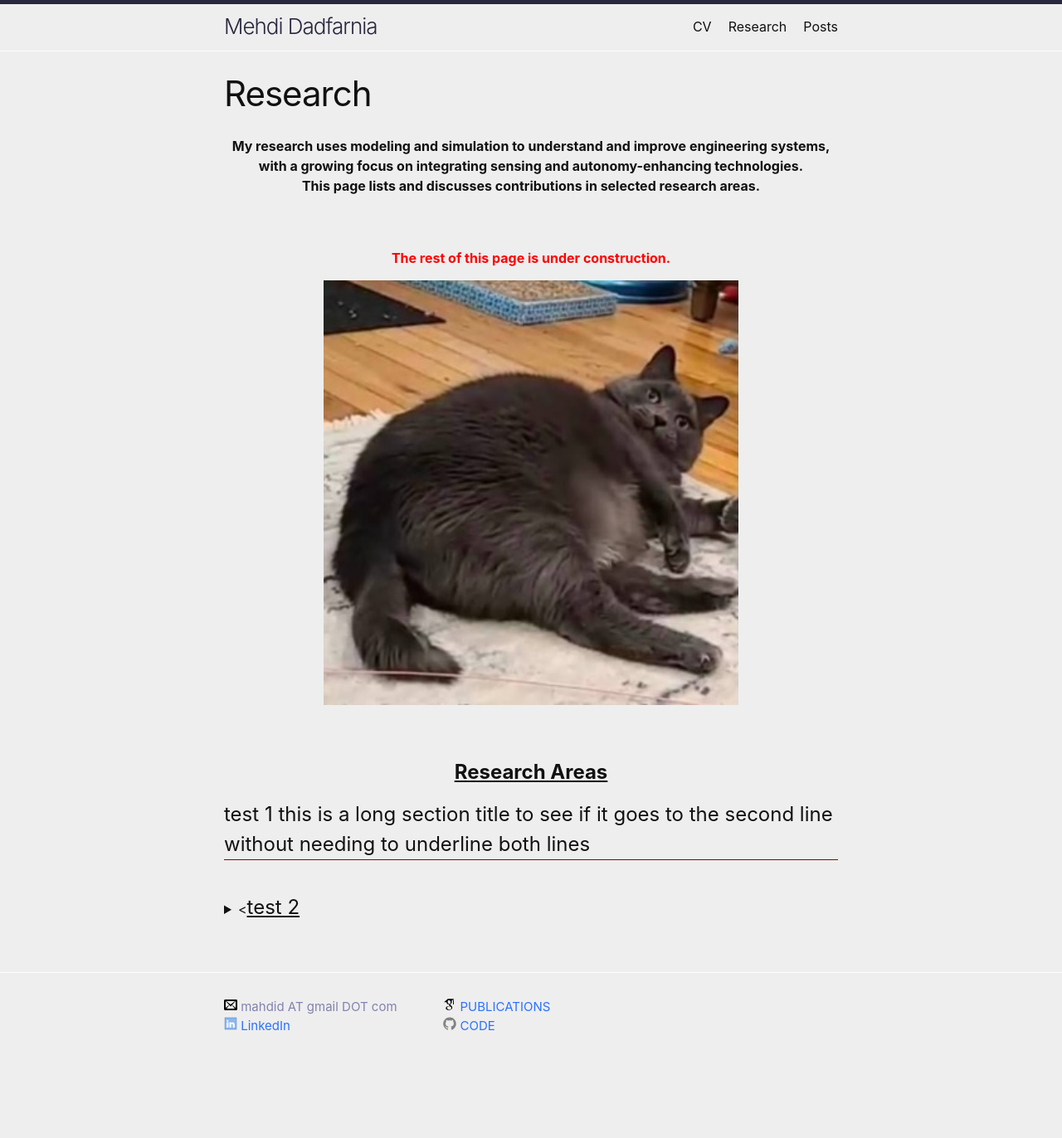
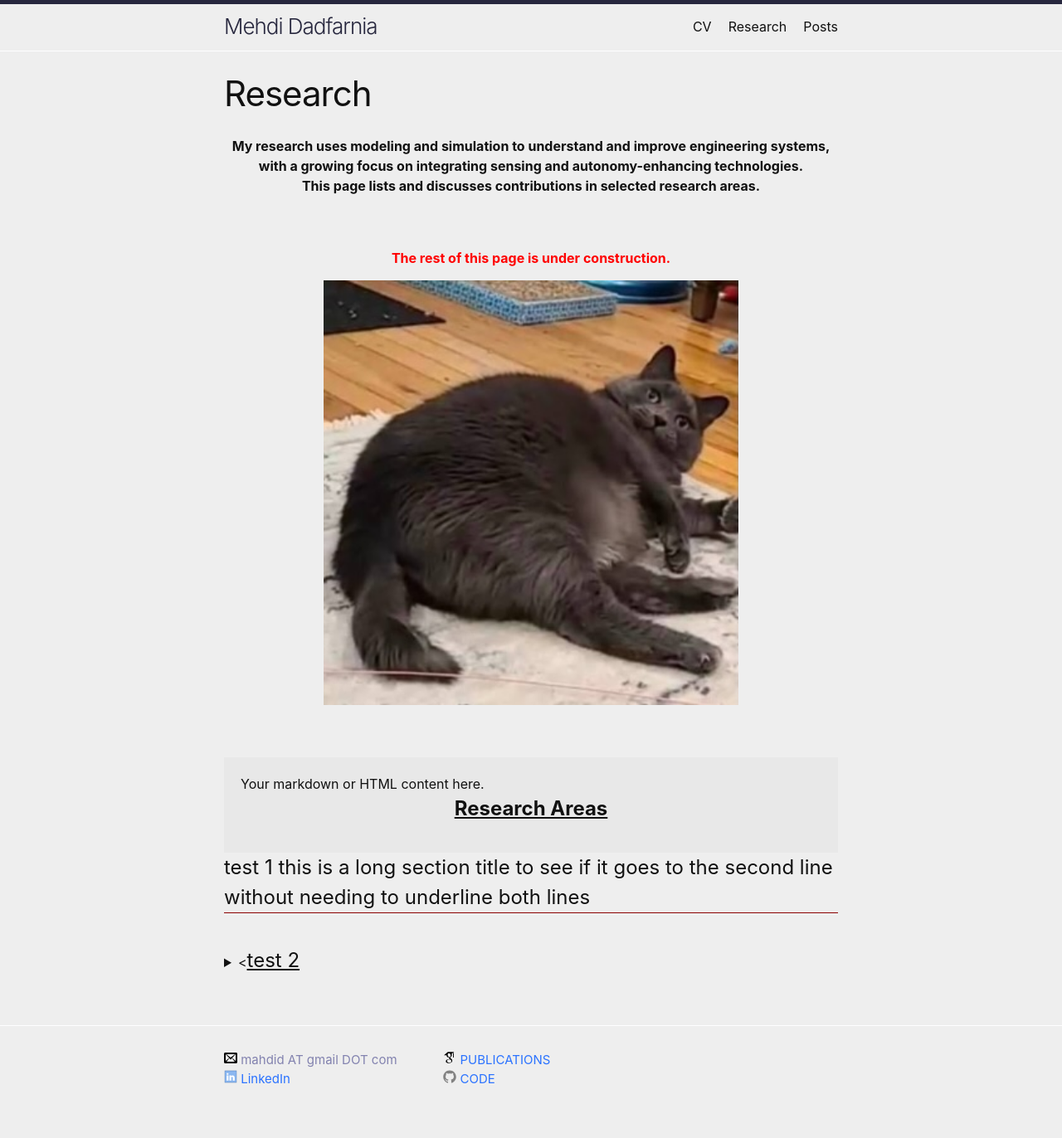
Before and after one commit to mehdidadfarnia/mehdidadfarnia.github.io, a Jekyll site: the page built from research.markdown, in a window 1280 px wide. Shown: the whole page at 83% size. Built offline with Jekyll 4.4.1, drawn with Linux system fonts in a browser that asks for light colours; before the commit the page ends 1308 px from its top, so only the background shows below that.

```diff
--- a/research.markdown
+++ b/research.markdown
@@ -15,7 +15,11 @@ permalink: /Research/
 <br>
 <br>
 
+<div style="background-color: #e8e8e8; padding: 20px;">
+Your markdown or HTML content here.
+
 <h1 style="text-align: center; font-weight: bold; text-decoration: underline;">Research Areas</h1>
+</div>
 
 
 <details>
```
